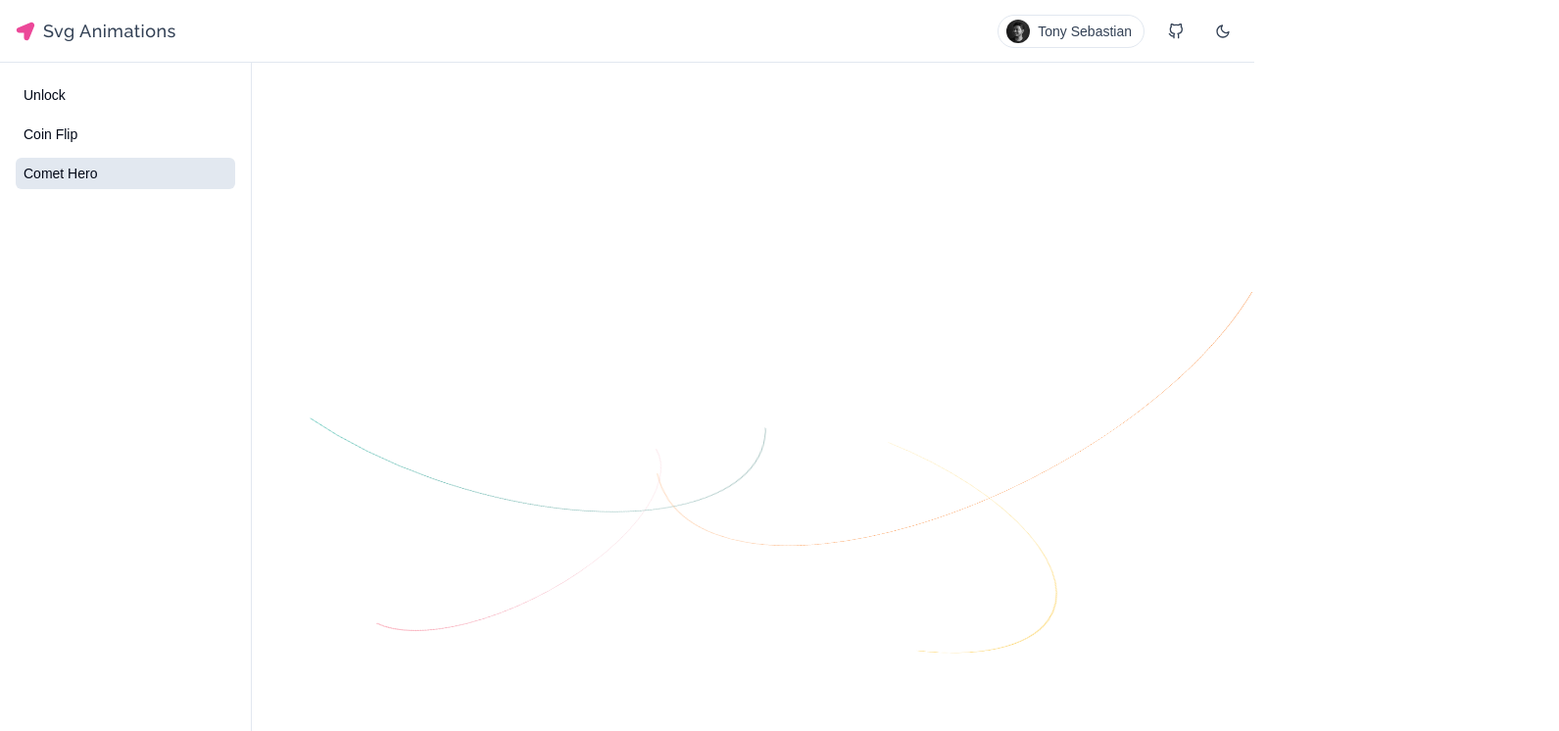
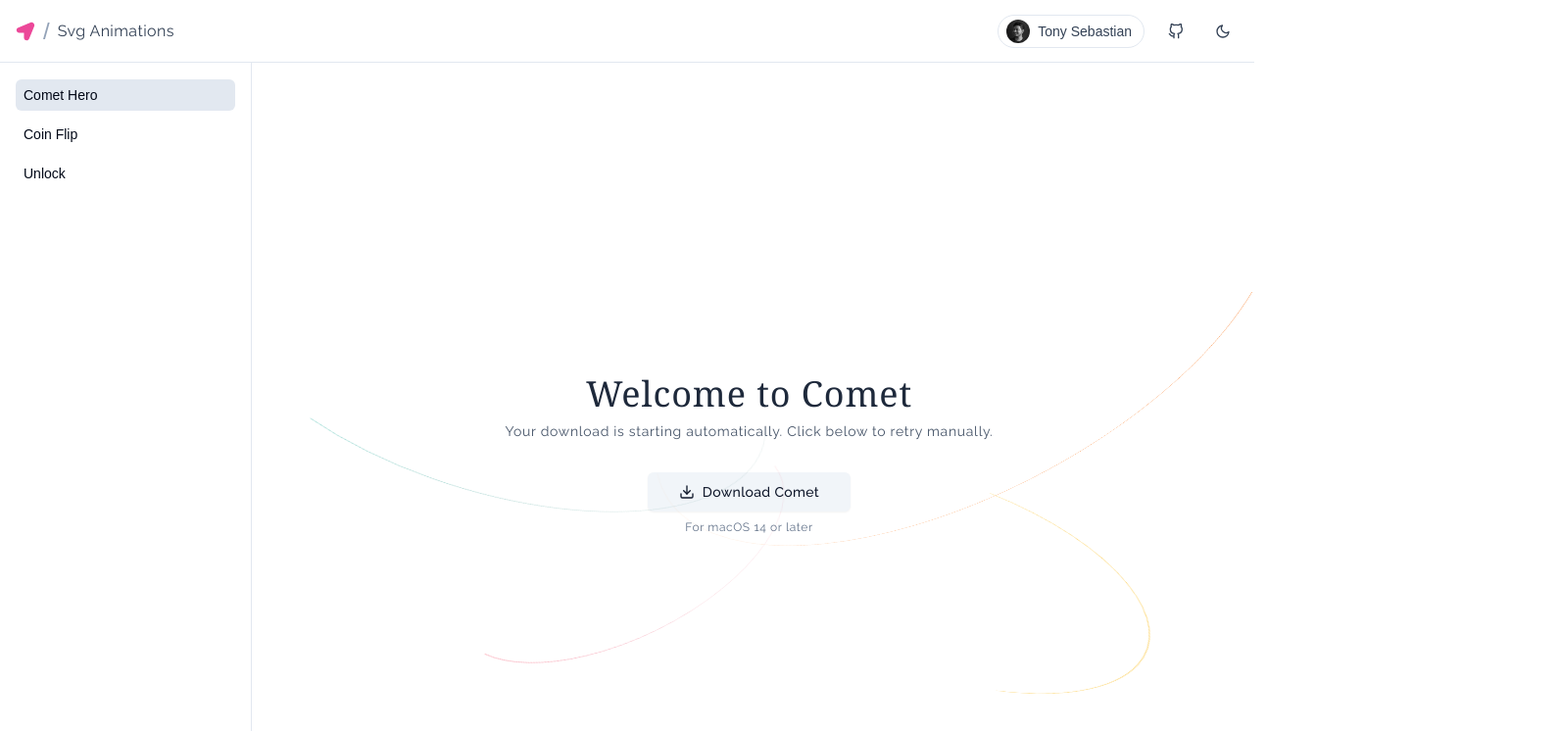
Before and after one commit to tonyzebastian/uiglow, a Next.js app: page /svg-animations/comethero in a window 1280 px wide. Shown: the top 746 px of the page at 98% size, 1591 px wide, since content can reach past the window. Built offline with nearby package versions, Linux system fonts and the light colour scheme.

Commit message:
comet hero final

```diff
--- a/src/app/globals.css
+++ b/src/app/globals.css
@@ -35,7 +35,11 @@ body {
     --blob-green:#d9f99d;
     --blob-red:#fb7185;
     --blob-blue:#67e8f9;
+    --gradient-start: #E6F0FF;
+    --gradient-end: #FFE8F5;
+    --gradient-stroke:#212121;
   }
+
   .dark {
     --background: 222.2 84% 4.9%;
     --foreground: 210 40% 98%;
@@ -63,6 +67,9 @@ body {
     --blob-green:#065f46;
     --blob-red:#b91c1c;
     --blob-blue:#3730a3;
+    --gradient-start: #3869b3;
+    --gradient-end: #db79b1;
+    --gradient-stroke:#ffffff;
   }
 }
 
--- a/src/app/svg-animations/comethero/CometHero.css
+++ b/src/app/svg-animations/comethero/CometHero.css
@@ -33,15 +33,15 @@ height: 100%;
 .circle3 {
 transform: rotateX(60deg) rotateY(-20deg) rotateZ(5deg);
 top: 20%;
-left: -15%;
-width: 75%; /* Make circles relative to container size */
-height: 75%;
+left: -5%;
+width: 80%; /* Make circles relative to container size */
+height: 80%;
 }
 
 .circle4 {
 transform: rotateX(-60deg) rotateY(-20deg) rotateZ(5deg);
-top: 10%;
-left: 10%;
+top: 15%;
+left: 20%;
 width: 100%; /* This circle can be larger */
 height: 100%;
 }
--- a/src/app/svg-animations/comethero/CometHero.jsx
+++ b/src/app/svg-animations/comethero/CometHero.jsx
@@ -8,15 +8,15 @@ export default function CometHero() {
 
             {/* Circle 1 - Teal theme */}
             <div className="circle-wrapper circle1">
-                <svg viewBox="0 0 600 600" width="100%" height="100%" xmlns="http://www.w3.org/2000/svg" shape-rendering="geometricPrecision">
+                <svg viewBox="0 0 600 600" width="100%" height="100%" xmlns="http://www.w3.org/2000/svg" shapeRendering="geometricPrecision">
                 <defs>
                     <linearGradient id="grad1" x1="0%" y1="0%" x2="100%" y2="0%">
                         <stop offset="0%" stopColor="rgb(45 212 191)" stopOpacity="1" /> {/* teal-400 */}
-                        <stop offset="100%" stopColor="rgb(17 94 89)" stopOpacity="0.4" /> {/* teal-900 */}
+                        <stop offset="100%" stopColor="rgb(17 94 89)" stopOpacity="0.1" /> {/* teal-900 */}
                     </linearGradient>
                 </defs>
-                <circle cx="300" cy="300" r="250" fill="none" stroke="url(#grad1)" strokeWidth="0.75"
-                        strokeDasharray="520 1050" stroke-dashoffset="20">
+                <circle cx="300" cy="300" r="250" fill="none" stroke="url(#grad1)" strokeWidth="0.5"
+                        strokeDasharray="520 1050" strokeDashoffset="20">
                     <animate attributeName="stroke-dashoffset" from="20" to="1590" dur="3s" repeatCount="indefinite" />
                 </circle>
                 </svg>
@@ -24,15 +24,15 @@ export default function CometHero() {
 
             {/* Circle 2 - Orange theme */}
             <div className="circle-wrapper circle2">
-                <svg viewBox="0 0 800 800" width="100%" height="100%" xmlns="http://www.w3.org/2000/svg" shape-rendering="geometricPrecision">
+                <svg viewBox="0 0 800 800" width="100%" height="100%" xmlns="http://www.w3.org/2000/svg" shapeRendering="geometricPrecision">
                 <defs>
-                    <linearGradient id="grad2" x1="0%" y1="0%" x2="100%" y2="100%">
-                        <stop offset="0%" stopColor="rgb(251 146 60)" stopOpacity="0.05" /> {/* orange-400 */}
-                        <stop offset="100%" stopColor="rgb(249 115 22)" stopOpacity="1" /> {/* orange-500 */}
+                    <linearGradient id="grad2" x1="0%" y1="0%" x2="100%" y2="0%">
+                        <stop offset="-20%" stopColor="rgb(251 146 60)" stopOpacity="0.05" /> {/* orange-400 */}
+                        <stop offset="80%" stopColor="rgb(249 115 22)" stopOpacity="1" /> {/* orange-500 */}
                     </linearGradient>
                 </defs>
-                <circle cx="400" cy="400" r="300" fill="none" stroke="url(#grad2)" strokeWidth="0.75"
-                        strokeDasharray="900 985" stroke-dashoffset="0">
+                <circle cx="400" cy="400" r="300" fill="none" stroke="url(#grad2)" strokeWidth="0.5"
+                        strokeDasharray="900 985" strokeDashoffset="0">
                     <animate attributeName="stroke-dashoffset" from="0" to="-1885" dur="3s" repeatCount="indefinite" />
                 </circle>
                 </svg>
@@ -40,15 +40,15 @@ export default function CometHero() {
 
             {/* Circle 3 - Rose theme */}
             <div className="circle-wrapper circle3">
-                <svg viewBox="0 0 600 600" width="100%" height="100%" xmlns="http://www.w3.org/2000/svg" shape-rendering="geometricPrecision">
+                <svg viewBox="0 0 600 600" width="100%" height="100%" xmlns="http://www.w3.org/2000/svg" shapeRendering="geometricPrecision">
                 <defs>
                     <linearGradient id="grad3" x1="0%" y1="0%" x2="100%" y2="0%">
                         <stop offset="0%" stopColor="rgb(251 113 133)" stopOpacity="1" /> {/* rose-400 */}
                         <stop offset="100%" stopColor="rgb(225 29 72)" stopOpacity="0.1" /> {/* rose-600 */}
                     </linearGradient>
                 </defs>
-                <circle cx="300" cy="300" r="150" fill="none" stroke="url(#grad3)" strokeWidth="0.75"
-                        strokeDasharray="400 542" stroke-dashoffset="60">
+                <circle cx="300" cy="300" r="150" fill="none" stroke="url(#grad3)" strokeWidth="0.5"
+                        strokeDasharray="400 542" strokeDashoffset="60">
                     <animate attributeName="stroke-dashoffset" from="60" to="1002" dur="3s" repeatCount="indefinite" />
                 </circle>
                 </svg>
@@ -56,15 +56,15 @@ export default function CometHero() {
 
             {/* Circle 4 - Amber theme */}
             <div className="circle-wrapper circle4">
-                <svg viewBox="0 0 800 800" width="100%" height="100%" xmlns="http://www.w3.org/2000/svg" shape-rendering="geometricPrecision">
+                <svg viewBox="0 0 800 800" width="100%" height="100%" xmlns="http://www.w3.org/2000/svg" shapeRendering="geometricPrecision">
                 <defs>
-                    <linearGradient id="grad4" x1="0%" y1="0%" x2="100%" y2="100%">
-                        <stop offset="0%" stopColor="rgb(252 211 77)" stopOpacity="0.05" /> {/* amber-300 */}
-                        <stop offset="100%" stopColor="rgb(251 191 36)" stopOpacity="1" /> {/* amber-400 */}
+                    <linearGradient id="grad4" x1="0%" y1="0%" x2="100%" y2="0%">
+                        <stop offset="-20%" stopColor="rgb(252 211 77)" stopOpacity="0.05" /> {/* amber-300 */}
+                        <stop offset="80%" stopColor="rgb(251 191 36)" stopOpacity="1" /> {/* amber-400 */}
                     </linearGradient>
                 </defs>
-                <circle cx="400" cy="400" r="200" fill="none" stroke="url(#grad4)" strokeWidth="0.75"
-                        strokeDasharray="500 756" stroke-dashoffset="300">
+                <circle cx="400" cy="400" r="200" fill="none" stroke="url(#grad4)" strokeWidth="0.5"
+                        strokeDasharray="500 756" strokeDashoffset="300">
                     <animate attributeName="stroke-dashoffset" from="300" to="-956" dur="2s" repeatCount="indefinite" />
                 </circle>
                 </svg>
--- a/src/app/svg-animations/comethero/page.js
+++ b/src/app/svg-animations/comethero/page.js
@@ -1,9 +1,22 @@
 import CometHero from "./CometHero";
+import { Download } from "lucide-react";
+import { Button } from "@/components/ui/button";
 
 export default function CoinFlipPage() {
   return (
-    <div className="flex items-center justify-center w-full min-h-screen">
-      <div className="w-full max-w-[900px] ">
+    <div className="flex items-center justify-center w-full min-h-screen relative">
+      <div className="text-center">
+        <h1 className="font-serif text-4xl dark:text-slate-200 text-slate-800 pb-2 tracking-wide">Welcome to Comet</h1>
+        <p className="dark:text-slate-500 text-slate-600 text-sm font-sans tracking-wider">Your download is starting automatically. Click below to retry manually.</p>
+        <div className="pt-8">
+          <Button size="lg" variant="secondary" className="font-sans tracking-wide cursor-pointer">
+            <Download className="w-4 h-4" />
+            Download Comet
+          </Button>
+          <p className="text-slate-500 text-xs pt-2 font-sans tracking-wider">For macOS 14 or later</p>
+        </div>
+      </div>
+      <div className="w-full max-w-[900px] absolute">
         <CometHero />
       </div>
     </div>
--- a/src/app/svg-animations/navigation-config.js
+++ b/src/app/svg-animations/navigation-config.js
@@ -1,5 +1,5 @@
 export const navItems = [
+    { label: "Comet Hero",      href: "/svg-animations/comethero" },
+    { label: "Coin Flip",      href: "/svg-animations/coinflip" },
     { label: "Unlock",         href: "/svg-animations/unlock" },
-    { label: "Coin Flip",      href: "/svg-animations/coinflip" },
-    { label: "Comet Hero",      href: "/svg-animations/comethero" },
   ];
--- a/src/components/core/AppHeader.js
+++ b/src/components/core/AppHeader.js
@@ -42,15 +42,20 @@ export default function AppHeader({ variant = 'primary', title, secondaryLogo })
                         href="/"
                         className="flex items-center gap-2"
                     >
-                        {variant === 'secondary' && secondaryLogo ? (
-                            secondaryLogo
+                        {variant === 'secondary' ? (
+                            <>
+                                {secondaryLogo}
+                                {title && (
+                                    <>
+                                        <span className="text-slate-400 dark:text-slate-600 text-2xl font-light">/</span>
+                                        <span className="text-slate-700 dark:text-slate-300 text-base font-normal font-sans tracking-wide hover:dark:text-blue-300 hover:text-blue-800">
+                                            {title}
+                                        </span>
+                                    </>
+                                )}
+                            </>
                         ) : (
                             <UIGlowLogo />
-                        )}
-                        {variant === 'secondary' && title && (
-                            <span className="text-slate-700 dark:text-slate-300 text-lg font-medium font-sans tracking-wide hover:dark:text-blue-300 hover:text-blue-800">
-                                {title}
-                            </span>
                         )}
                     </a>
                 </div>
```
Also changed, not shown: src/app/svg-animations/unlock/LockIcon.css (+28 -5 lines), src/app/svg-animations/unlock/LockIcon.jsx (+31 -5 lines).
